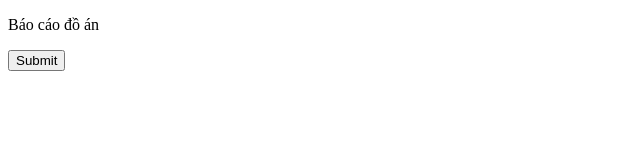
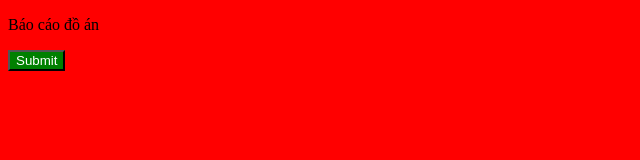
Before and after one commit to nguyenhai2106/baocao, a plain HTML site: page index.html in a window 1280 px wide. Shown: the whole page, without its empty margins (0-640 px from the left). Drawn offline with Linux system fonts and the light colour scheme.

Commit message:
Update index.html file

```diff
--- a/index.html
+++ b/index.html
@@ -6,6 +6,8 @@
     <meta http-equiv="X-UA-Compatible" content="IE=edge">
     <meta name="viewport" content="width=device-width, initial-scale=1.0">
     <title>Document</title>
+    <link rel="stylesheet" href="index.css">
+    <link rel="stylesheet" href="main.css">
 </head>
 
 <body>
```
